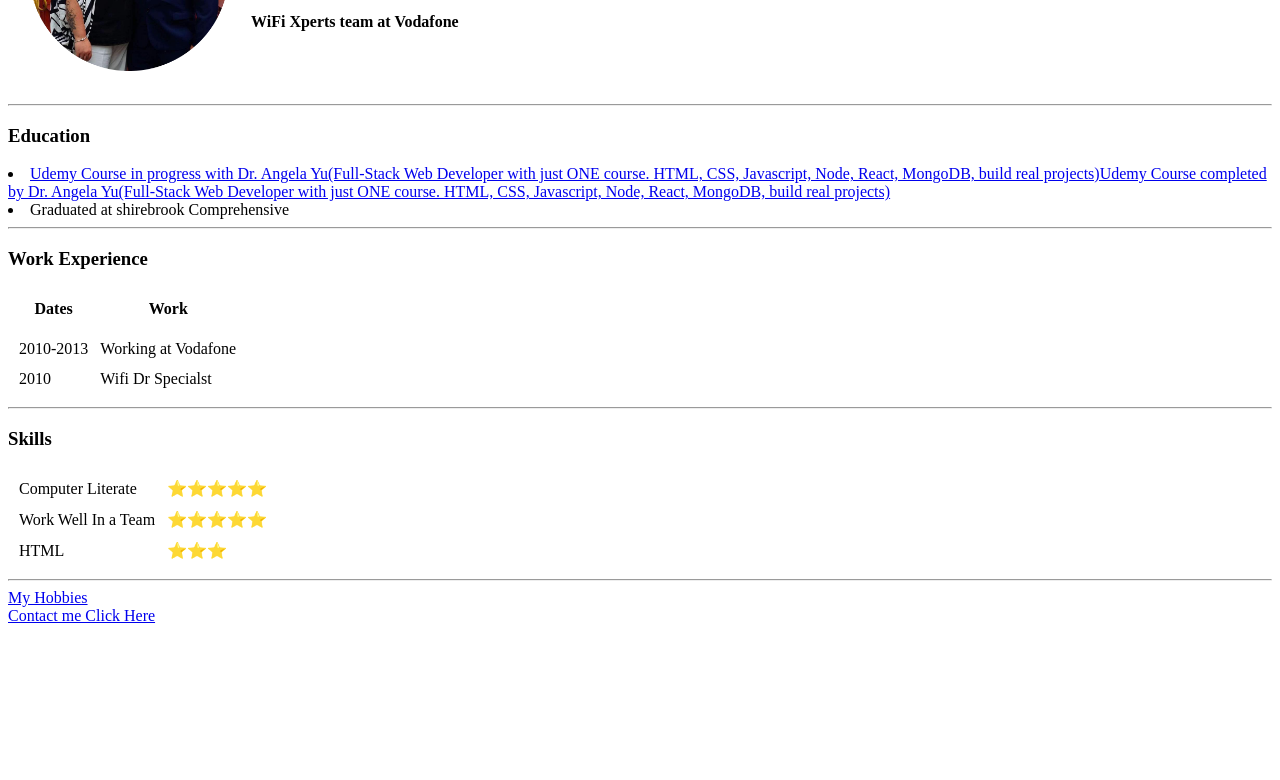
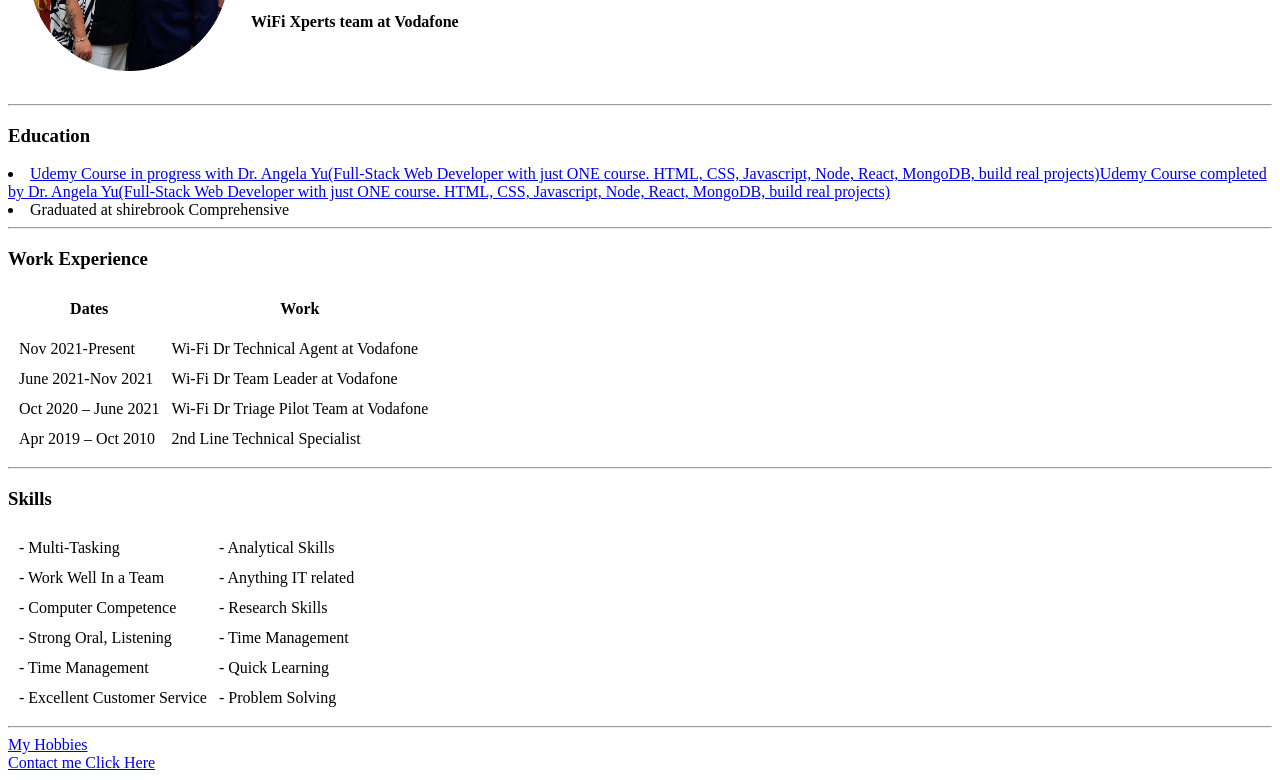
Before and after one commit to DjCoopDogg/C.V, a plain HTML site: page index.html in a window 1280 px wide. Shown: the part 158-938 px from the top of the page. Before the commit the page ends 800 px from the top, so only its background shows below. Drawn offline with Linux system fonts and the light colour scheme.

Commit message:
Add files via upload

```diff
--- a/index.html
+++ b/index.html
@@ -36,8 +36,8 @@
       </thead>
       <tbody>
     </tr>
-    <td>2010-2013</td>
-    <td>Working at Vodafone</td>
+    <td>Nov 2021-Present</td>
+    <td>Wi-Fi Dr Technical Agent at Vodafone </td>
   </tr>
   </tbody>
   <tfoot>
@@ -45,26 +45,41 @@
   </tfoot>
     </tr>
     <tr>
-    <td>2010</td>
-    <td>Wifi Dr Specialst</td>
+    <td>June 2021-Nov 2021</td>
+    <td>Wi-Fi Dr Team Leader at Vodafone</td>
+    </tr>
+    <tr>
+      <td>Oct 2020 – June 2021</td>
+      <td>Wi-Fi Dr Triage Pilot Team at Vodafone</td>
+    </tr>
+    <tr>
+      <td>Apr 2019 – Oct 2010</td>
+      <td>2nd Line Technical Specialist</td>
     </tr>
   </table>
   <hr>
   <h3>Skills</h3>
       <table cellspacing="10">
         <tr>
-      <td>Computer Literate </td>
-      <td> ⭐⭐⭐⭐⭐</td>
+      <td>- Multi-Tasking </td>
+      <td>- Analytical Skills</td>
       </tr>
       <tr>
-        <td>Work Well In a Team </td>
-        <td>⭐⭐⭐⭐⭐</td>
+        <td>- Work Well In a Team </td>
+        <td>- Anything IT related</td>
       </tr>
       <tr>
-        <td>HTML</td>
-        <td>⭐⭐⭐</td>
+        <td>- Computer Competence</td>
+        <td>- Research Skills</td>
       </tr>
-      </td>
+      <td>- Strong Oral, Listening</td>
+      <td>- Time Management</td>
+      <tr>
+        <td>- Time Management</td>
+        <td>- Quick Learning</td>
+      </tr>
+      <td>- Excellent Customer Service</td>
+      <td>- Problem Solving</td>
       </table>
     </td>
   </tr>
```
Also changed, not shown: Hobbies.html (+5 -2 lines).
